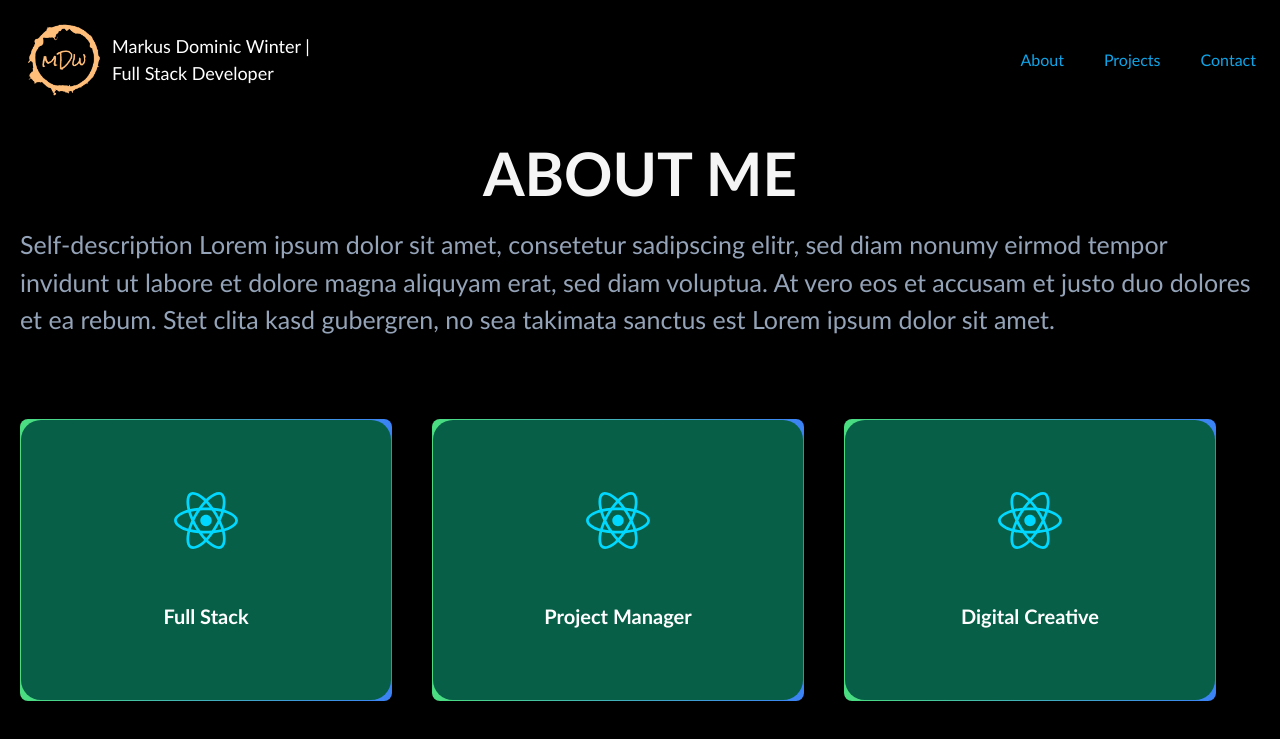
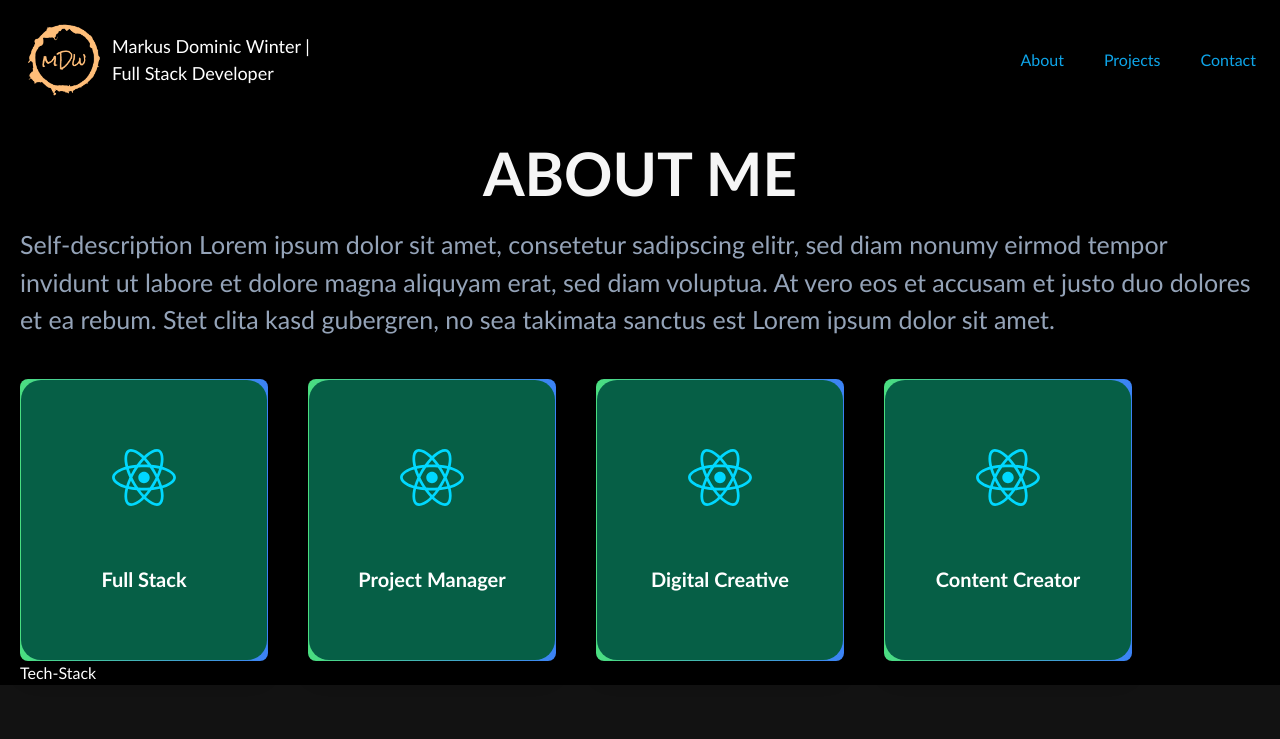
Before and after one commit to WinterIsCoding23/portfolio-page, a React (Vite) app: page / in a window 1280 px wide. Shown: the top 739 px of the page. Built offline with nearby package versions, Linux system fonts and the light colour scheme.

Commit message:
add max-height to Tilt & define new medium-screensize in tailwind.config

```diff
--- a/src/Components/About.jsx
+++ b/src/Components/About.jsx
@@ -7,7 +7,7 @@
 
 const RoleCard = ({ icon, title, index }) => {
   return (
-    <Tilt className="max-w-[30%] xs:w-[250px] w-full">
+    <Tilt className="max-w-[20%] max-h-[20%] xs:w-[250px] w-full">
       {/* <div className="max-w-xs"> */}
       <motion.div
         variants={fadeIn("right", "spring", index * 0.5, 0.75)}
@@ -19,7 +19,7 @@
             scale: 1,
             speed: 450,
           }}
-          className="bg-emerald-800 rounded-[20px] py-5 px-12 min-h-[280px] flex justify-evenly items-center flex-col"
+          className="bg-emerald-800 rounded-[20px] py-3 px-12 min-h-[280px] flex justify-evenly items-center flex-col"
         >
           <img src={icon} alt={title} className="w-16 h-16 object-contain" />
           <h3 className="text-white text-[20px] font-bold text-center">
@@ -50,7 +50,7 @@
         est Lorem ipsum dolor sit amet.
       </motion.p>
 
-      <div className="mt-20 flex flex-wrap gap-10">
+      <div className="mt-10 flex flex-wrap gap-10 ">
         {roles.map((role, index) => (
           <RoleCard key={role.title} index={index} {...role} />
         ))}
--- a/tailwind.config.js
+++ b/tailwind.config.js
@@ -3,6 +3,7 @@
   content: ["./src/**/*.{js,jsx}"],
   theme: {
     extend: {
+      screens: { mdlg: "838 px" },
       colors: {
         headline: "rgb(245, 245, 245)",
         paragraph: "rgb(148, 163, 184)",
```
